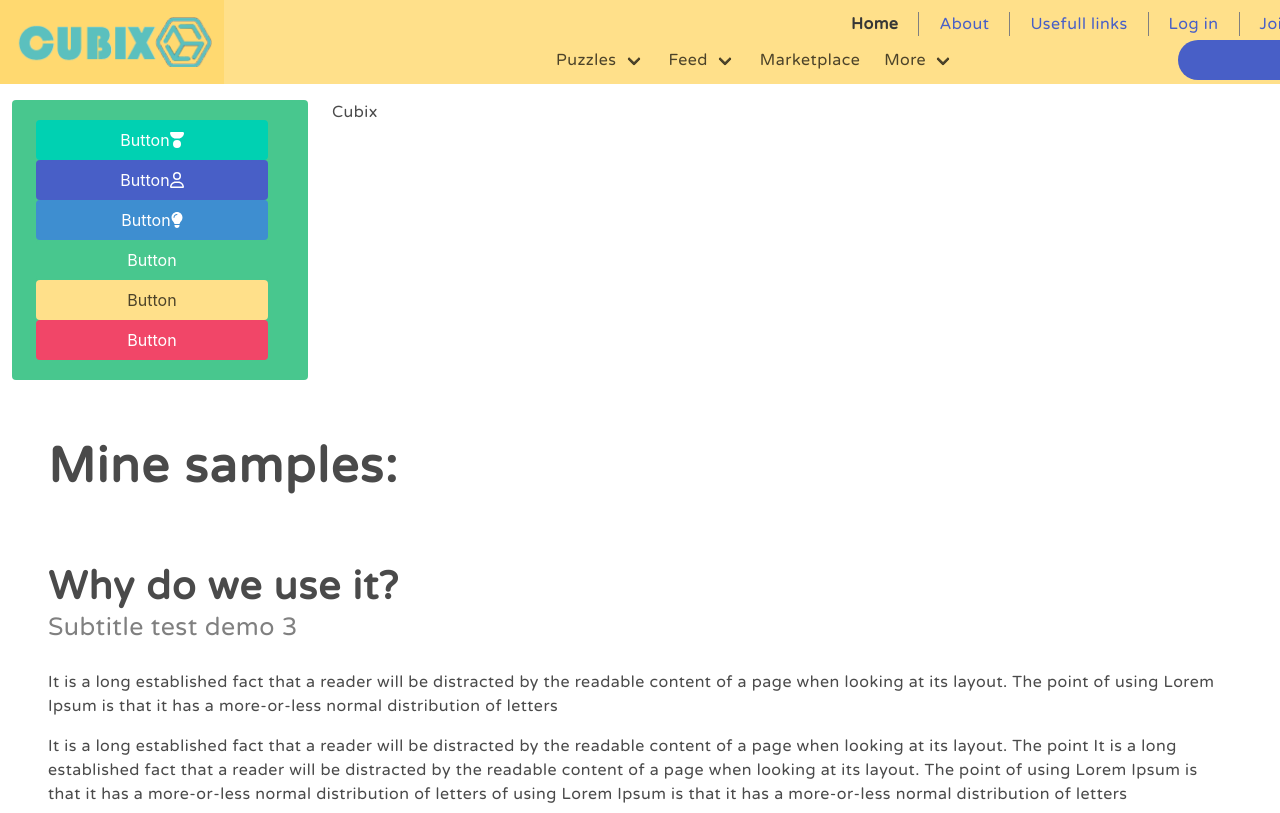
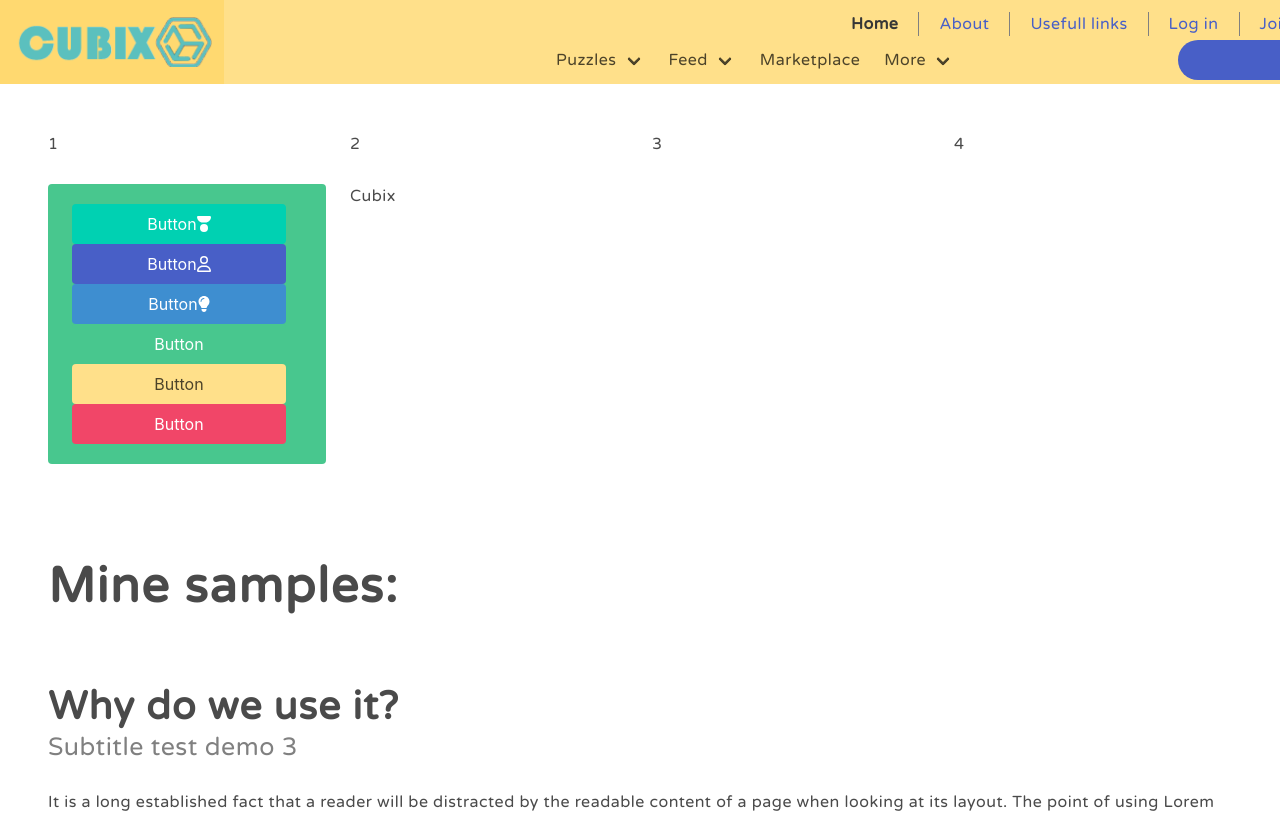
Before and after one commit to a-spasov/cubix, a Vue app: page / in a window 1280 px wide. Shown: the top 813 px of the page. Built offline with nearby package versions, Linux system fonts and the light colour scheme.

Commit message:
setup project: responsive design settings

```diff
--- a/src/App.vue
+++ b/src/App.vue
@@ -2,13 +2,13 @@
 import layoutType from './common/composables/defineLayout';
 import Desktop from './layouts/DesktopLayout.vue';
 import Tablet from './layouts/TabletLayout.vue';
-import Phone from './layouts/PhoneLayout.vue';
+import Mobile from './layouts/MobileLayout.vue';
 
 const { layout } = layoutType();
 const components = {
   desktop: Desktop,
   tablet: Tablet,
-  phone: Phone,
+  mobile: Mobile,
 }
 
 </script>
--- a/src/assets/sass/bulma-overwrites.scss
+++ b/src/assets/sass/bulma-overwrites.scss
@@ -1,6 +1,11 @@
 @charset "utf-8";
 @import "../../../node_modules/bulma/sass/utilities/initial-variables.sass";
 @import "../../../node_modules/bulma/sass/utilities/functions.sass";
+
+// --break points--
+$tablet: 601px;
+$widescreen: 1280px;
+$fullhd: 1440px;
 
 // --font sizes--
 // $base-font-size: var(--text-base-size);
--- a/src/common/composables/defineLayout.js
+++ b/src/common/composables/defineLayout.js
@@ -5,7 +5,7 @@ export default function lalayoutt() {
 
   function resize() {
     if (window.innerWidth < 601) {
-      layout.value = 'phone';
+      layout.value = 'mobile';
     } else if (window.innerWidth > 1023) {
       layout.value = 'desktop';
     } else {
--- a/src/layouts/DesktopLayout.vue
+++ b/src/layouts/DesktopLayout.vue
@@ -7,8 +7,14 @@ import SiteFooter from '../components/layout/SiteFooter.vue';
 <template>
   <div class="desktop">
     <SiteHeader class="header" />
-    <aside class="sidebar">
-      <div class="tile pt-4 mt-6">
+    <aside class="section">
+      <div class="columns is-desktop">
+        <div class="column">1</div>
+        <div class="column">2</div>
+        <div class="column">3</div>
+        <div class="column">4</div>
+      </div>
+      <div class="tile is-ancestor pt-4 mt-6">
         <div class="tile is-parent is-outlined">
           <article class="tile is-child notification is-success">
             <div class="tile is-vertical">
```
Also changed, not shown: src/assets/sass/responsive.scss (added, +28 -0 lines), src/layouts/MobileLayout.vue (renamed from src/layouts/PhoneLayout.vue).
